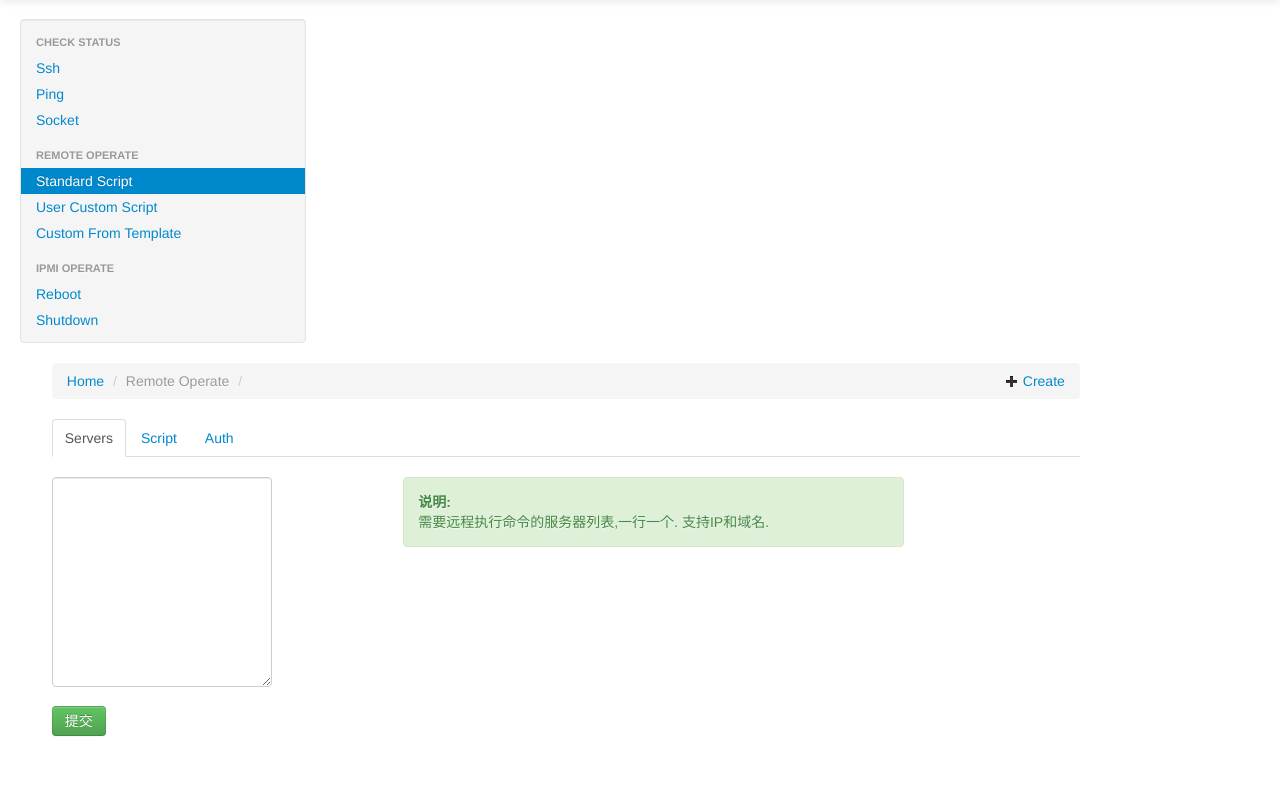
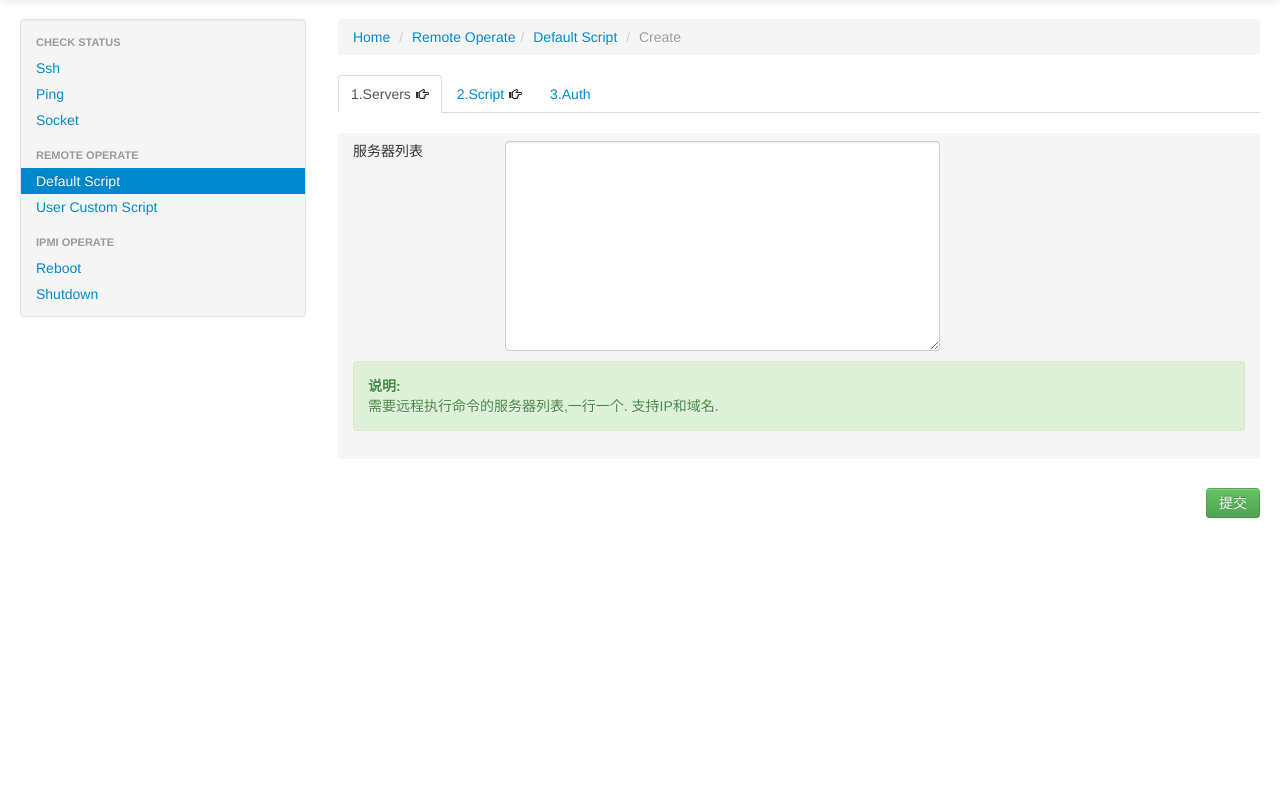
Before and after one commit to saipanno/Bongos, a Flask app: page /operate/create in a window 1280 px wide. Shown: the part 41-837 px from the top of the page. After the commit the page ends 559 px from the top, so only its background shows below. Run offline with Flask 2, Linux system fonts and the light colour scheme; some libraries are stand-ins or nearby versions.

Commit message:
增加operate展示页面模板

```diff
--- a/web/forms.py
+++ b/web/forms.py
@@ -22,6 +22,7 @@ class OperateCreateDefaultForm(Form):
 
     next = HiddenField()
     server_list = TextAreaField(u'服务器列表', id='textarea', description=u'需要远程执行命令的服务器列表,一行一个. 支持IP和域名.')
+    command_list = TextAreaField(u'命令列表', id='textarea', description=u'需要远程执行的命令列表, 支持SHELL变量以及模板变量.')
     script_type = SelectField(u'脚本列表', id='select', description=u'预定义的脚本列表.')
 
     submit = SubmitField(u'提交', id='submit', description='submit')
@@ -34,12 +35,3 @@ class OperateCreateCustomForm(Form):
     variable_list = TextAreaField(u'模板变量列表', id='textarea', description=u'模板变量列表.')
 
     submit = SubmitField(u'提交', id='submit', description='submit')
-
-class OperateCreateTemplateForm(Form):
-
-    next = HiddenField()
-    server_list = TextAreaField(u'服务器列表', id='textarea', description=u'需要远程执行命令的服务器列表,一行一个. 支持IP和域名.')
-    command_list = TextAreaField(u'命令列表', id='textarea', description=u'需要远程执行的命令列表, 支持SHELL变量以及模板变量.')
-    variable_list = TextAreaField(u'模板变量列表', id='textarea', description=u'模板变量列表.')
-
-    submit = SubmitField(u'提交', id='submit', description='submit')
--- a/web/templates/layout.html
+++ b/web/templates/layout.html
@@ -54,9 +54,8 @@
                         <li class="{% block active_ping %}{% endblock %}"><a href="#">Ping</a></li>
                         <li class="{% block active_socket %}{% endblock %}"><a href="#">Socket</a></li>
                         <li class="nav-header">REMOTE OPERATE</li>
-                        <li class="{% block active_default %}{% endblock %}"><a href="{{ url_for('create_default_operate_ctrl')}}">Standard Script</a></li>
-                        <li class="{% block active_custom %}{% endblock %}"><a href="{{ url_for('create_custom_operate_ctrl')}}">User Custom Script</a></li>
-                        <li class="{% block active_template %}{% endblock %}"><a href="{{ url_for('create_template_operate_ctrl')}}">Custom From Template</a></li>
+                        <li class="{% block active_default %}{% endblock %}"><a href="{{ url_for('show_default_operate_ctrl')}}">Default Script</a></li>
+                        <li class="{% block active_custom %}{% endblock %}"><a href="{{ url_for('show_custom_operate_ctrl')}}">User Custom Script</a></li>
                         <li class="nav-header">IPMI OPERATE</li>
                         <li class="{% block active_reboot %}{% endblock %}"><a href="#">Reboot</a></li>
                         <li class="{% block active_shutdown %}{% endblock %}"><a href="#">Shutdown</a></li>
--- a/web/templates/operate/operate_create_default.html
+++ b/web/templates/operate/operate_create_default.html
@@ -3,13 +3,13 @@
 {% block active_default %}active{% endblock %}
 
 {% block main %}
-    <div class="span10">
+    <div class="span9">
 
         <ul class="breadcrumb">
             <li><a href="/">Home</a> <span class="divider">/</span></li>
-            <li class="active">Remote Operate <span class="divider">/</span></li>
-            {% block top %}{% endblock %}
-            <li class="pull-right"><a><i class="icon-plus"></i> Create</a></li>
+            <li class="active"><a href="#">Remote Operate</a><span class="divider">/</span></li>
+            <li class="active"><a href="#">Default Script</a> <span class="divider">/</span></li>
+            <li class="active">Create</li>
         </ul>
 
         <div class="tabbable">
@@ -18,44 +18,46 @@
                 {{ form.hidden_tag() }}
 
                 <ul class="nav nav-tabs">
-                    <li class="active"><a href="#server" data-toggle="tab">Servers</a></li>
-                    <li class=""><a href="#script" data-toggle="tab">Script</a></li>
-                    <li class=""><a href="#auth" data-toggle="tab">Auth</a></li>
+                    <li class="active"><a href="#server" data-toggle="tab">1.Servers <i class="icon-hand-right"></i></a></li>
+                    <li class=""><a href="#script" data-toggle="tab">2.Script <i class="icon-hand-right"></i></a></li>
+                    <li class=""><a href="#auth" data-toggle="tab">3.Auth</a></li>
                 </ul>
 
                 <div class="tab-content" style="padding-bottom: 9px;">
-                    <div class="tab-pane active row-fluid" id="server">
 
-                        <div class="span4">{{ form.server_list(rows=10) }}</div>
-                        <div class="span6">
+                    <div class="tab-pane active breadcrumb" id="server">
+                        <div class="span2">{{ form.server_list.label|safe }}</div>
+                        <div class="span6">{{ form.server_list(class="span12", rows="10")|safe }}</div>
+                        <div class="clearfix"></div>
                         <div class="alert alert-block alert-success fade in">
                             <strong>说明:</strong>
                             <p>{{ form.server_list.description|safe }}</p>
                         </div>
                     </div>
-                    </div>
-                    <div class="tab-pane row-fluid" id="script">
-                        <div class="span4">{{ form.server_list(rows=10) }}</div>
-                        <div class="span6">
+
+                    <div class="tab-pane breadcrumb" id="script">
+                        <div class="span2">{{ form.command_list.label|safe }}</div>
+                        <div class="span6">{{ form.command_list(class="span12", rows="10")|safe }}</div>
+                        <div class="clearfix"></div>
                         <div class="alert alert-block alert-success fade in">
                             <strong>说明:</strong>
-                                <p>{{ form.server_list.description|safe }}</p>
+                            <p>{{ form.command_list.description|safe }}</p>
                         </div>
                     </div>
-                    </div>
-                    <div class="tab-pane row-fluid" id="auth">
-                        <div class="span4"></div>
-                        <div class="span6">
+
+                    <div class="tab-pane breadcrumb" id="auth">
+                        <div class="span2"></div>
+                        <div class="span6"></div>
+                        <div class="clearfix"></div>
                         <div class="alert alert-block alert-error fade in">
                             <!-- TODO:增加用户认证配置.  -->
                             <strong>注意:</strong>
-                                <p>当前只支持完成KU6认证配置的服务器.</p>
-                            </div>
+                            <p>当前只支持完成KU6认证配置的服务器</p>
                         </div>
                     </div>
                 </div>
 
-                {{ form.submit(class="btn btn-success") }}
+                {{ form.submit(class="btn btn-success pull-right") }}
             </form>
         </div>
     </div>
--- a/web/views/operate.py
+++ b/web/views/operate.py
@@ -14,7 +14,6 @@ from web import app
 
 from web.forms import OperateCreateDefaultForm
 from web.forms import OperateCreateCustomForm
-from web.forms import OperateCreateTemplateForm
 
 from web.models import OperateCreateDefineRunner
 
@@ -54,19 +53,17 @@ def create_custom_operate_ctrl():
 
         return render_template('show_fucking.html', fucking=form.server_list.data)
 
-@app.route('/operate/create/template', methods=("GET", "POST"))
-def create_template_operate_ctrl():
-
-    form = OperateCreateTemplateForm()
+@app.route('/operate/show')
+@app.route('/operate/show/default')
+def show_default_operate_ctrl():
 
     if request.method == 'GET':
 
-        return render_template('operate/operate_create_template.html', form=form)
+        return render_template('operate/operate_show_default.html')
 
-    elif request.method == 'POST':
+@app.route('/operate/show/custom')
+def show_custom_operate_ctrl():
 
-        operate = OperateCreateDefineRunner(0, form.server_list.data, form.command_list.data, form.variable_list.data)
-        db.session.add(operate)
-        db.session.commit()
+    if request.method == 'GET':
 
-        return render_template('show_fucking.html', fucking=form.server_list.data)
+        return render_template('operate/operate_show_custom.html')
```
Also changed, not shown: web/templates/operate/operate_create_custom.html (+39 -23 lines), web/templates/operate/operate_create_template.html (deleted, +0 -77 lines), web/templates/operate/operate_show_custom.html (added, +55 -0 lines), web/templates/operate/operate_show_default.html (added, +55 -0 lines). Lines whose indentation alone changed are shown as unchanged.
